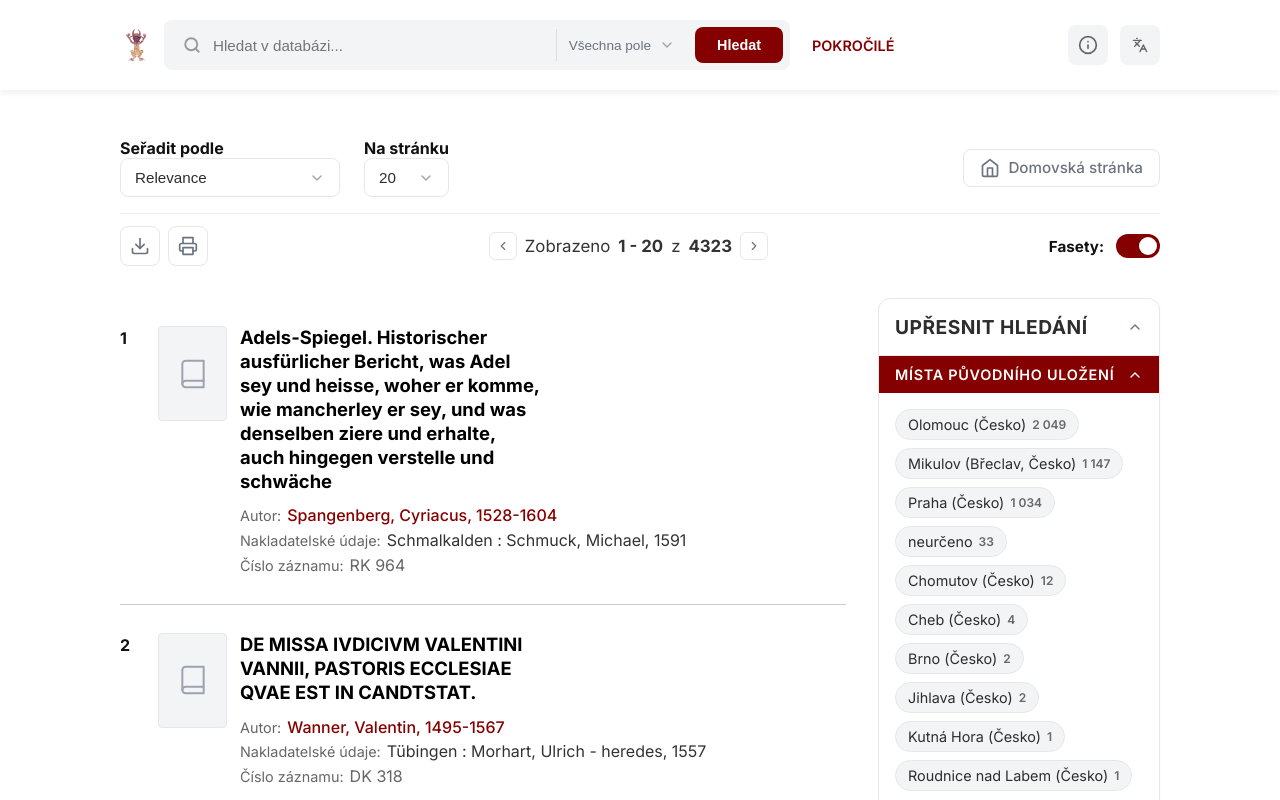
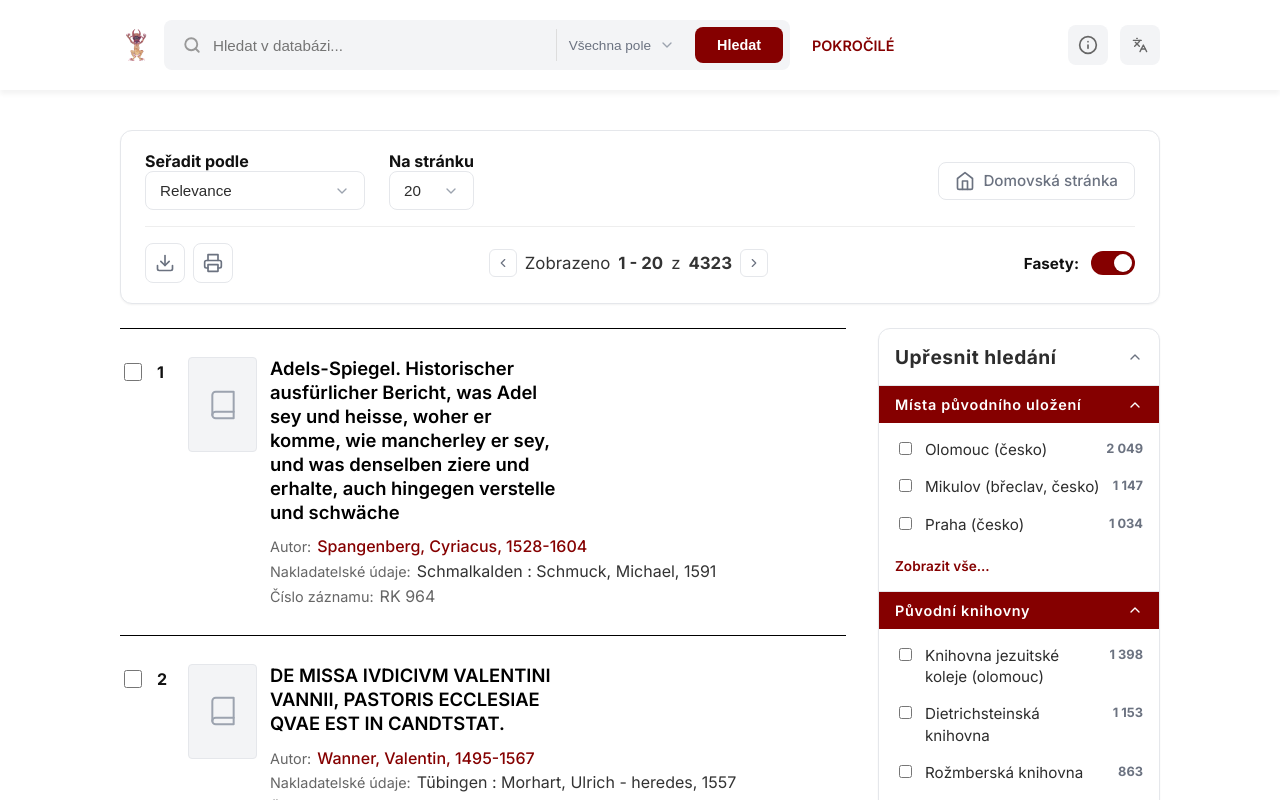
Before and after one commit to sol239/krigsbyte, a Nuxt app: page /search/results in a window 1280 px wide. Shown: the top 800 px of the page. Built offline with nearby package versions, Linux system fonts and the light colour scheme.

Commit message:
Update UI

```diff
--- a/app/components/FacetSection.vue
+++ b/app/components/FacetSection.vue
@@ -1,7 +1,7 @@
 <template>
   <div class="facet-section">
     <div class="facet-header" @click="isOpen = !isOpen">
-      <span>{{ title }}</span>
+      <span>{{ formatName(title) }}</span>
       <svg class="chevron" :class="{ rotated: !isOpen }" xmlns="http://www.w3.org/2000/svg" width="16" height="16"
         viewBox="0 0 24 24" fill="none" stroke="currentColor" stroke-width="2" stroke-linecap="round"
         stroke-linejoin="round">
@@ -13,7 +13,7 @@
         <li v-for="(item, index) in items" :key="index" class="facet-item">
           <div class="item-main">
             <input v-if="showCheckboxes" type="checkbox" class="facet-checkbox" />
-            <a href="#" class="item-link" :class="{ 'with-checkbox': showCheckboxes }">{{ item.name }}</a>
+            <a href="#" class="item-link" :class="{ 'with-checkbox': showCheckboxes }">{{ formatName(item.name) }}</a>
           </div>
           <span class="item-count">{{ item.count }}</span>
         </li>
@@ -22,7 +22,7 @@
         <div v-for="(item, index) in items" :key="index" class="badge-item">
           <input type="checkbox" :id="`badge-${title}-${index}`" class="badge-checkbox" />
           <label :for="`badge-${title}-${index}`" class="badge-label">
-            <span class="badge-name">{{ item.name }}</span>
+            <span class="badge-name">{{ formatName(item.name) }}</span>
             <span class="badge-count">{{ item.count }}</span>
           </label>
         </div>
@@ -63,6 +63,12 @@ const isOpen = ref(props.forceOpen)
 watch(() => props.forceOpen, (newVal) => {
   isOpen.value = newVal
 })
+
+const formatName = (name) => {
+  if (!name) return ''
+  const lower = name.toLowerCase()
+  return lower.charAt(0).toUpperCase() + lower.slice(1)
+}
 </script>
 
 <style scoped>
@@ -79,7 +85,6 @@ watch(() => props.forceOpen, (newVal) => {
   align-items: center;
   cursor: pointer;
   font-weight: 600;
-  text-transform: uppercase;
   font-size: 0.9rem;
   letter-spacing: 0.05em;
   transition: background 0.2s;
--- a/app/components/FacetSidebar.vue
+++ b/app/components/FacetSidebar.vue
@@ -17,7 +17,7 @@
     </div>
 
     <!-- Místa původního uložení -->
-    <FacetSection title="Místa původního uložení" :items="originalLocations" isBadges :showShowAll="false"
+    <FacetSection title="Místa původního uložení" :items="originalLocations.slice(0, 3)" showCheckboxes
       :forceOpen="allOpen" />
 
     <!-- Původní knihovny -->
@@ -226,7 +226,6 @@ h2 {
   color: var(--text-main, #111);
   margin: 0;
   font-weight: 700;
-  text-transform: uppercase;
   letter-spacing: 0.025em;
 }
 
@@ -243,8 +242,7 @@ h2 {
   align-items: center;
   cursor: pointer;
   font-weight: 600;
-  text-transform: uppercase;
-  font-size: 0.8rem;
+  font-size: 0.9rem;
   letter-spacing: 0.05em;
 }
 
--- a/app/pages/record.vue
+++ b/app/pages/record.vue
@@ -1,6 +1,6 @@
 <template>
   <div class="page-layout">
-    <Header />
+    <Header/>
     <main class="main-content">
       <div class="record-content">
         <div class="top-nav">
@@ -20,12 +20,6 @@
               </svg>
             </button>
             <div class="record-counter"><strong>#11</strong> z 4312
-              <button class="arrow-btn" title="Zobrazit detaily" @click="handleCounterIconClick">
-                <svg xmlns="http://www.w3.org/2000/svg" width="16" height="16" viewBox="0 0 24 24" fill="none"
-                  stroke="currentColor" stroke-width="2" stroke-linecap="round" stroke-linejoin="round">
-                  <polyline points="18 15 12 9 6 15"></polyline>
-                </svg>
-              </button>
             </div>
           </div>
 
@@ -33,18 +27,17 @@
             <button @click="printPage" class="action-btn" title="Tisknout">
               <svg xmlns="http://www.w3.org/2000/svg" width="20" height="20" viewBox="0 0 24 24" fill="none"
                    stroke="currentColor" stroke-width="2" stroke-linecap="round" stroke-linejoin="round">
-                <path d="M6 9V2h12v7" />
-                <path d="M6 18H4a2 2 0 0 1-2-2v-5a2 2 0 0 1 2-2h16a2 2 0 0 1 2 2v5a2 2 0 0 1-2 2h-2" />
-                <rect x="6" y="14" width="12" height="8" />
+                <path d="M6 9V2h12v7"/>
+                <path d="M6 18H4a2 2 0 0 1-2-2v-5a2 2 0 0 1 2-2h16a2 2 0 0 1 2 2v5a2 2 0 0 1-2 2h-2"/>
+                <rect x="6" y="14" width="12" height="8"/>
               </svg>
             </button>
-            <router-link class="back-btn" to="/krigsbyte/">
-              <svg xmlns="http://www.w3.org/2000/svg" width="20" height="20" viewBox="0 0 24 24" fill="none"
+            <router-link class="back-btn" to="/search/results/">
+              <svg xmlns="http://www.w3.org/2000/svg" width="16" height="16" viewBox="0 0 24 24" fill="none"
                    stroke="currentColor" stroke-width="2" stroke-linecap="round" stroke-linejoin="round">
-                <path d="M3 9l9-7 9 7v11a2 2 0 0 1-2 2H5a2 2 0 0 1-2-2z" />
-                <polyline points="9 22 9 12 15 12 15 22" />
+                <polyline points="18 15 12 9 6 15"></polyline>
               </svg>
-              Domovská stránka
+              Zpátky do databáze
             </router-link>
           </div>
         </div>
@@ -142,7 +135,7 @@
                    :class="{ 'featured-item': index === 0 }" tabindex="0" @click="openImageModal(index)"
                    @keydown.enter="openImageModal(index)">
                 <div class="image-wrapper">
-                  <img :src="image.src" :alt="image.alt" loading="lazy" />
+                  <img :src="image.src" :alt="image.alt" loading="lazy"/>
                   <div class="overlay">
                     <span class="icon-box">
                       <svg xmlns="http://www.w3.org/2000/svg" width="24" height="24" viewBox="0 0 24 24" fill="none"
@@ -164,7 +157,8 @@
                   aria-label="Přepnout viditelnost MARC21 dat">
             <h2>MARC21 Data</h2>
             <svg class="chevron-icon" :class="{ 'rotated': showMarcData }" xmlns="http://www.w3.org/2000/svg" width="24"
-              height="24" viewBox="0 0 24 24" fill="none" stroke="currentColor" stroke-width="2" stroke-linecap="round"
+                 height="24" viewBox="0 0 24 24" fill="none" stroke="currentColor" stroke-width="2"
+                 stroke-linecap="round"
                  stroke-linejoin="round">
               <polyline points="6 9 12 15 18 9"></polyline>
             </svg>
@@ -202,7 +196,7 @@
                   <td></td>
                   <td></td>
                   <td></td>
-                    <td>m o d </td>
+                  <td>m o d</td>
                 </tr>
                 <tr>
                   <td>007</td>
@@ -242,7 +236,7 @@
                 <tr>
                   <td>100</td>
                   <td>1</td>
-                    <td> </td>
+                  <td></td>
                   <td>$a</td>
                   <td>Novák, Jan,</td>
                 </tr>
@@ -317,7 +311,7 @@
         </section>
       </div>
     </main>
-    <Footer />
+    <Footer/>
 
     <!-- Image Modal -->
     <transition name="fade">
@@ -332,7 +326,7 @@
           </button>
           <div class="modal-image-container">
             <img v-if="selectedImageIndex !== null" :src="images[selectedImageIndex].src"
-              :alt="images[selectedImageIndex].alt" class="modal-image" />
+                 :alt="images[selectedImageIndex].alt" class="modal-image"/>
           </div>
           <button class="nav-arrow nav-arrow-prev" @click="prevModalImage" aria-label="Předchozí obrázek">
             <svg xmlns="http://www.w3.org/2000/svg" width="32" height="32" viewBox="0 0 24 24" fill="none"
@@ -358,7 +352,7 @@
 <script setup lang="ts">
 import Header from '~/components/header.vue'
 import Footer from '~/components/footer.vue'
-import { ref } from 'vue'
+import {ref} from 'vue'
 
 const showMarcData = ref(false)
 const showModal = ref(false)
@@ -366,11 +360,11 @@ const selectedImageIndex = ref<number | null>(null)
 
 // Ukázkové obrázky - v reálné aplikaci by se načítaly z API
 const images = ref([
-  { src: 'https://picsum.photos/300/200?random=1', alt: 'Obrázek 1' },
-  { src: 'https://picsum.photos/250/300?random=2', alt: 'Obrázek 2' },
-  { src: 'https://picsum.photos/350/200?random=3', alt: 'Obrázek 3' },
-  { src: 'https://picsum.photos/280/280?random=4', alt: 'Obrázek 4' },
-  { src: 'https://picsum.photos/320/240?random=5', alt: 'Obrázek 5' }
+  {src: 'https://picsum.photos/300/200?random=1', alt: 'Obrázek 1'},
+  {src: 'https://picsum.photos/250/300?random=2', alt: 'Obrázek 2'},
+  {src: 'https://picsum.photos/350/200?random=3', alt: 'Obrázek 3'},
+  {src: 'https://picsum.photos/280/280?random=4', alt: 'Obrázek 4'},
+  {src: 'https://picsum.photos/320/240?random=5', alt: 'Obrázek 5'}
 ])
 
 // Funkce pro modal s obrázky
@@ -649,7 +643,6 @@ h2 {
   font-weight: 600;
   color: var(--text-muted, #666);
   font-size: 0.9rem;
-  text-transform: uppercase;
   letter-spacing: 0.025em;
   padding-right: 24px;
 }
--- a/app/pages/search/results/index.vue
+++ b/app/pages/search/results/index.vue
@@ -5,8 +5,8 @@
     <main class="results-layout">
       <div class="results-main">
         <div class="results-header-container">
-          <!-- Results meta info bar -->
-          <div class="results-meta-bar">
+          <!-- Results meta info bar wrapped in a card -->
+          <div class="results-meta-card">
             <!-- Top Row -->
             <div class="meta-row top-row">
               <div class="meta-controls">
@@ -117,7 +117,10 @@
           <!-- Results List -->
           <div class="results-list">
             <div v-for="result in results" :key="result.number" class="result-item">
-              <div class="result-number">{{ result.number }}</div>
+              <div class="result-selection">
+                <input type="checkbox" class="result-checkbox" />
+                <div class="result-number">{{ result.number }}</div>
+              </div>
               <div class="result-image-box">
                 <img v-if="result.imageUrl" :src="result.imageUrl" class="result-image" alt="Book cover" />
                 <svg v-else xmlns="http://www.w3.org/2000/svg" width="32" height="32" viewBox="0 0 24 24" fill="none"
@@ -458,12 +461,16 @@ body {
   padding: 0 120px;
 }
 
-/* --- META BAR --- */
-.results-meta-bar {
+/* --- META CARD --- */
+.results-meta-card {
   display: flex;
   flex-direction: column;
   gap: 16px;
-  padding: 8px 0;
+  padding: 20px 24px;
+  background: #fff;
+  border: 1px solid var(--border-color, #e5e7eb);
+  border-radius: 12px;
+  box-shadow: var(--shadow-sm, 0 1px 2px rgba(0, 0, 0, 0.05));
 }
 
 .meta-row {
@@ -474,7 +481,7 @@ body {
 }
 
 .bottom-row {
-  padding-top: 12px;
+  padding-top: 16px;
   border-top: 1px solid #eee;
 }
 
@@ -552,24 +559,34 @@ body {
   display: flex;
   gap: 13px;
   padding: 28px 0;
-  border-bottom: 1px solid #ccc;
+  border-top: 1px solid #000;
   transition: background-color 0.2s;
-}
-
-.result-item:last-child {
-  border-bottom: none;
+  align-items: flex-start;
 }
 
 .result-item:hover {
   background-color: rgba(0, 0, 0, 0.01);
 }
 
+.result-selection {
+  display: flex;
+  align-items: center;
+  gap: 12px;
+  min-width: 55px;
+  padding-top: 3px;
+}
+
+.result-checkbox {
+  width: 18px;
+  height: 18px;
+  accent-color: var(--primary, #850000);
+  cursor: pointer;
+}
+
 .result-number {
   font-weight: 700;
   font-size: 1rem;
   color: #111;
-  min-width: 25px;
-  padding-top: 2px;
 }
 
 .result-image-box {
@@ -606,7 +623,7 @@ body {
 
 .result-title-link {
   font-size: 1.15rem;
-  font-weight: 700;
+  font-weight: 600;
   color: #000;
   text-decoration: none;
   line-height: 1.3;
@@ -901,10 +918,8 @@ body {
 }
 
 @media (max-width: 768px) {
-  .results-meta-bar {
-    flex-direction: column;
-    align-items: flex-start;
-    gap: 16px;
+  .results-meta-card {
+    padding: 16px;
   }
 
   .results-header-container,
```
Lines whose indentation alone changed are shown as unchanged.
